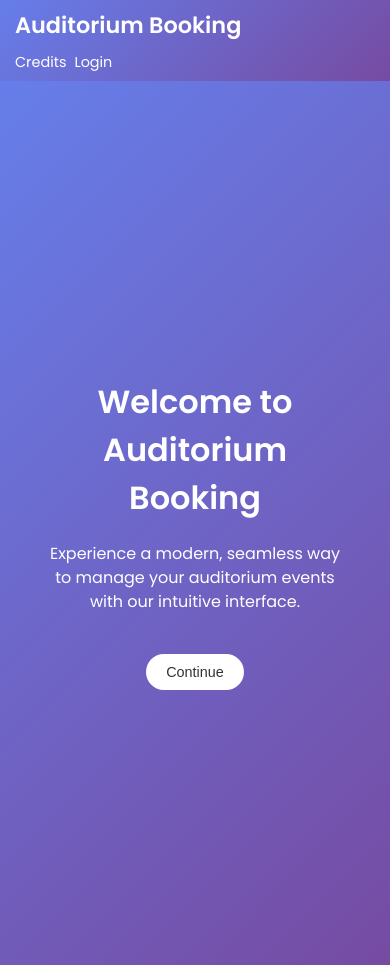
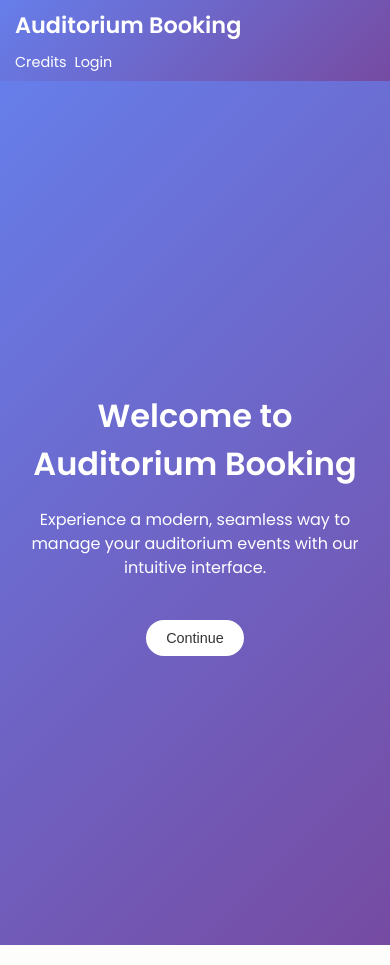
Before and after one commit to Plug0007/auditoriumfrontend, a React (Create React App) app: page / in a window 390 px wide. Built offline with nearby package versions, Linux system fonts and the light colour scheme.

Commit message:
Update Intro.css

```diff
--- a/src/styles/Intro.css
+++ b/src/styles/Intro.css
@@ -51,6 +51,12 @@
 
 /* Responsive adjustments */
 @media (max-width: 768px) {
+  .intro-container {
+    padding: 15px;
+  }
+  .intro-content {
+    padding: 15px;
+  }
   .intro-content h1 {
     font-size: 2.5rem;
   }
@@ -64,6 +70,12 @@
 }
 
 @media (max-width: 480px) {
+  .intro-container {
+    padding: 10px;
+  }
+  .intro-content {
+    padding: 10px;
+  }
   .intro-content h1 {
     font-size: 2rem;
   }
```
